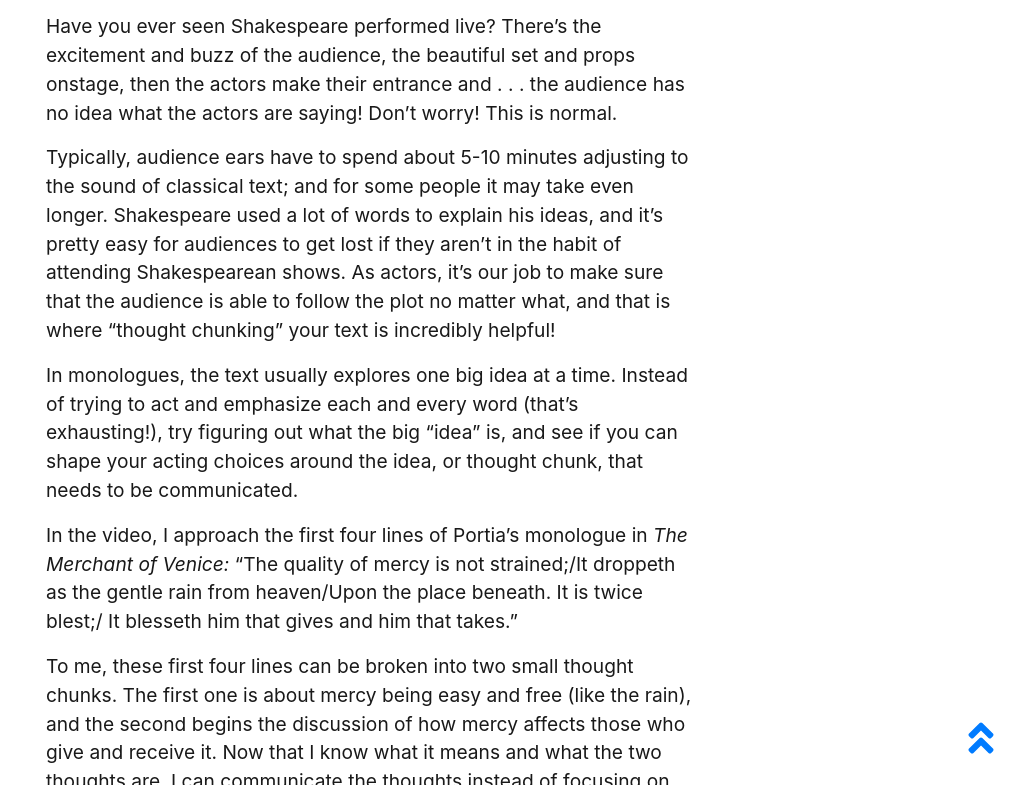
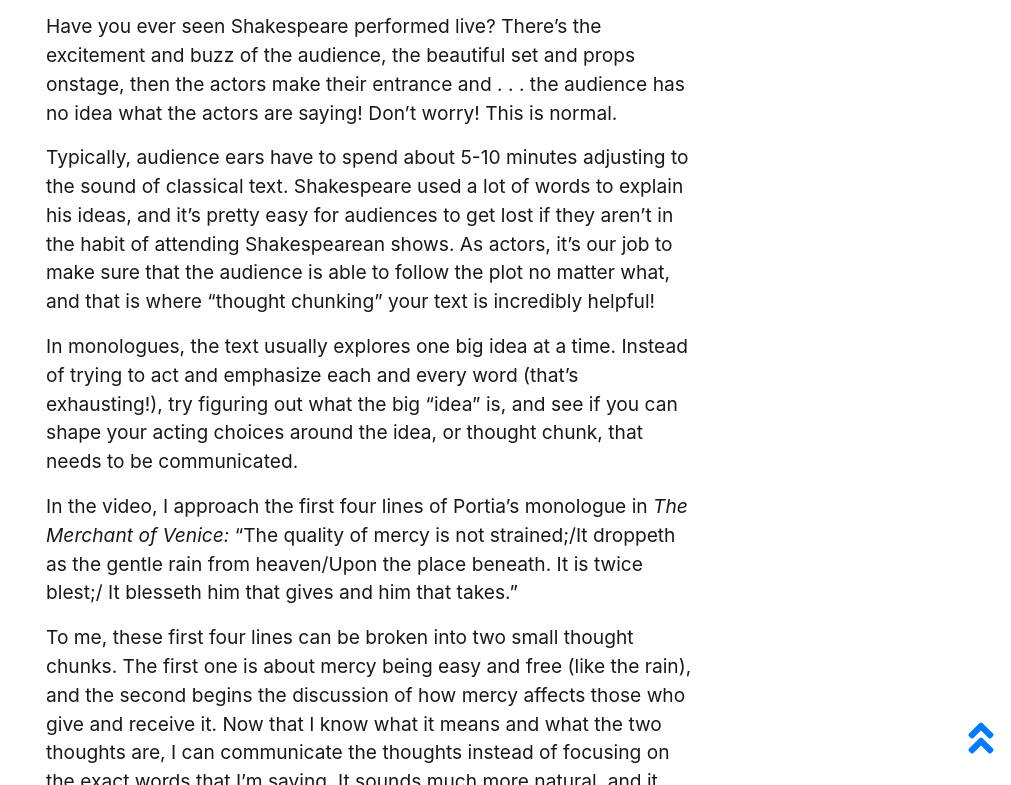
Before and after one commit to thecdil/dramaturgy, a Jekyll site: the page built from pages/acting.md, in a window 1280 px wide and 900 px high, scrolled down 5751 px, cut to the strip 115-900 px from the top of the window. Shown: the whole strip, without its empty margins (269-1280 px from the left). Built offline with Jekyll 4.4.1, drawn with Linux system fonts in a browser that asks for light colours.

```diff
--- a/pages/acting.md
+++ b/pages/acting.md
@@ -118,7 +118,7 @@
 
 Have you ever seen Shakespeare performed live? There’s the excitement and buzz of the audience, the beautiful set and props onstage, then the actors make their entrance and . . . the audience has no idea what the actors are saying! Don’t worry! This is normal.
 
-Typically, audience ears have to spend about 5-10 minutes adjusting to the sound of classical text; and for some people it may take even longer. Shakespeare used a lot of words to explain his ideas, and it’s pretty easy for audiences to get lost if they aren’t in the habit of attending Shakespearean shows. As actors, it’s our job to make sure that the audience is able to follow the plot no matter what, and that is where “thought chunking” your text is incredibly helpful!
+Typically, audience ears have to spend about 5-10 minutes adjusting to the sound of classical text. Shakespeare used a lot of words to explain his ideas, and it’s pretty easy for audiences to get lost if they aren’t in the habit of attending Shakespearean shows. As actors, it’s our job to make sure that the audience is able to follow the plot no matter what, and that is where “thought chunking” your text is incredibly helpful!
 
 In monologues, the text usually explores one big idea at a time. Instead of trying to act and emphasize each and every word (that’s exhausting!), try figuring out what the big “idea” is, and see if you can shape your acting choices around the idea, or thought chunk, that needs to be communicated.
 
```
